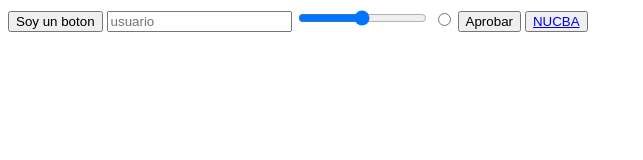
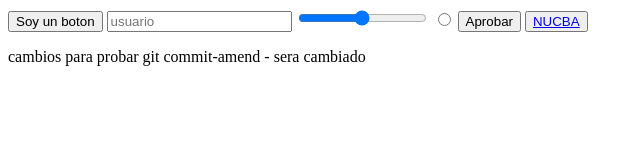
Before and after one commit to belenvillena/ondemand_nucba, a plain HTML site: page MiTerceraPagina/index.html in a window 1280 px wide. Shown: the whole page, without its empty margins (0-643 px from the left). Drawn offline with Linux system fonts and the light colour scheme.

Commit message:
Agregando cambios y corrección del porqué

```diff
--- a/MiTerceraPagina/index.html
+++ b/MiTerceraPagina/index.html
@@ -7,6 +7,7 @@
             <input type="radio">
             <button type="submit"> Aprobar</button>
             <button> <a href="https://plataforma.nucba.io/c/diseno-web/"> NUCBA</a></button>
+            <p>cambios para probar git commit-amend - sera cambiado</p>
         </body>
     </head>
 </html>
```
